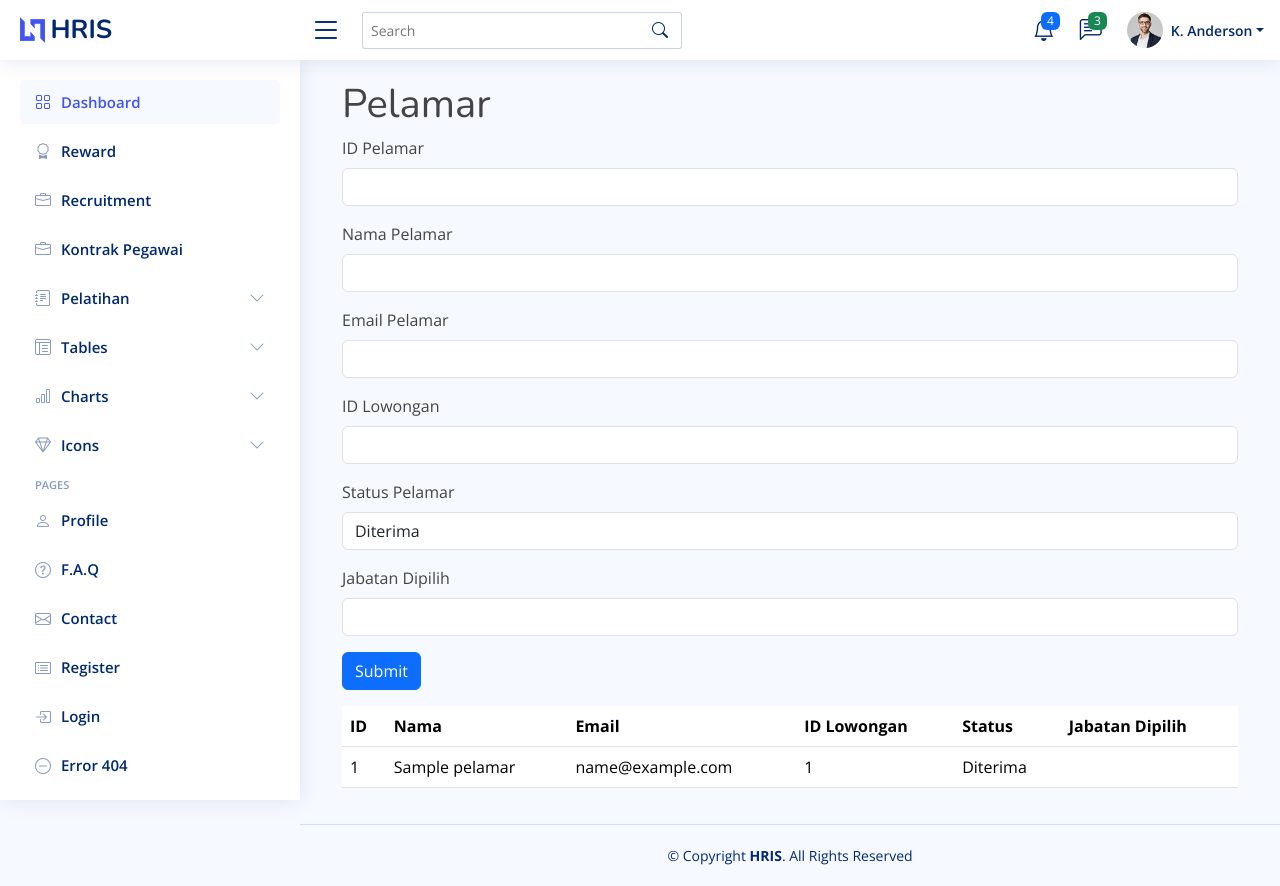
After one commit to panggah10/hris, a PHP site: page /recruitment/pelamar.php in a window 1280 px wide. The commit adds this page. Run offline with PHP 8.4, Linux system fonts and the light colour scheme; tables that the repository leaves empty hold one stand-in row (values such as "Sample post"); data that the repository does not hold is empty; some libraries are stand-ins or nearby versions.

Commit message:
tambah fitur
penambahan untuk tampilan

```diff
--- /dev/null
+++ b/recruitment/pelamar.php
@@ -0,0 +1,76 @@
+<?php
+include '../template/header.php';
+include '../template/sidebar.php';
+include '../connection.php';
+
+function getData($table) {
+    global $conn;
+    $sql = "SELECT * FROM $table";
+    $result = $conn->query($sql);
+    return $result->fetch_all(MYSQLI_ASSOC);
+}
+
+$pelamar = getData('pelamar');
+?>
+<main id="main" class="main">
+    <div class="container">
+        <h1>Pelamar</h1>
+        <form method="post" action="submit_pelamar.php">
+            <div class="mb-3">
+                <label for="id_pelamar" class="form-label">ID Pelamar</label>
+                <input type="text" class="form-control" id="id_pelamar" name="id_pelamar" required>
+            </div>
+            <div class="mb-3">
+                <label for="nama_pel" class="form-label">Nama Pelamar</label>
+                <input type="text" class="form-control" id="nama_pel" name="nama_pel" required>
+            </div>
+            <div class="mb-3">
+                <label for="email_pel" class="form-label">Email Pelamar</label>
+                <input type="email" class="form-control" id="email_pel" name="email_pel" required>
+            </div>
+            <div class="mb-3">
+                <label for="id_lowongan" class="form-label">ID Lowongan</label>
+                <input type="text" class="form-control" id="id_lowongan" name="id_lowongan" required>
+            </div>
+            <div class="mb-3">
+                <label for="status_pel" class="form-label">Status Pelamar</label>
+                <select class="form-control" id="status_pel" name="status_pel" required>
+                    <option value="Diterima">Diterima</option>
+                    <option value="Ditolak">Ditolak</option>
+                </select>
+            </div>
+            <div class="mb-3">
+                <label for="jabatan_dipilih" class="form-label">Jabatan Dipilih</label>
+                <input type="text" class="form-control" id="jabatan_dipilih" name="jabatan_dipilih" required>
+            </div>
+            <button type="submit" class="btn btn-primary">Submit</button>
+        </form>
+        <table class="table mt-3">
+            <thead>
+                <tr>
+                    <th>ID</th>
+                    <th>Nama</th>
+                    <th>Email</th>
+                    <th>ID Lowongan</th>
+                    <th>Status</th>
+                    <th>Jabatan Dipilih</th>
+                </tr>
+            </thead>
+            <tbody>
+                <?php foreach ($pelamar as $row): ?>
+                    <tr>
+                        <td><?= $row['id_pelamar'] ?></td>
+                        <td><?= $row['nama_pel'] ?></td>
+                        <td><?= $row['email_pel'] ?></td>
+                        <td><?= $row['id_lowongan'] ?></td>
+                        <td><?= $row['status_pel'] ?></td>
+                        <td><?= $row['jabatan_dipilih'] ?></td>
+                    </tr>
+                <?php endforeach; ?>
+            </tbody>
+        </table>
+    </div>
+</main>
+<?php
+include '../template/footer.php';
+?>
--- a/template/sidebar.php
+++ b/template/sidebar.php
@@ -22,7 +22,7 @@
         </a>
         <li class="nav-item">
         <a class="nav-link collapsed" href="<?php echo BASE_URL; ?>/hris/kontrak_pegawai/index.php">
-            <i class="bi bi-briefcase"></i><span>Manajemen Kontrak Pegawai</span>
+            <i class="bi bi-briefcase"></i><span>Kontrak Pegawai</span>
         </a>
     </li><!-- End Recruitment Nav -->
 
```
Also changed, not shown: recruitment/index.php (+44 -12 lines), recruitment/submit_pelamar.php (+18 -8 lines).
